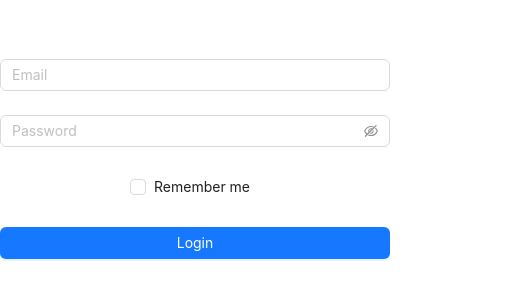
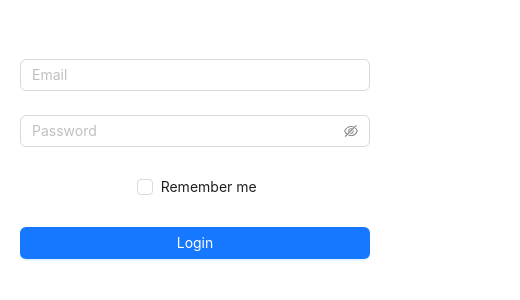
Before and after one commit to pallab99/daily-blog-client, a Next.js app: page /login in a window 390 px wide. Shown: the top 300 px of the page, 520 px wide, since content can reach past the window. Built offline with nearby package versions, Linux system fonts and the light colour scheme.

Commit message:
make responsive

```diff
--- a/app/globals.css
+++ b/app/globals.css
@@ -5,6 +5,12 @@
 }
 
 .container{
-    max-width: 1100px;
+    max-width: 970px;
     margin: auto;
 }
+@media only screen and (min-width: 300px) {
+    .container{
+        max-width: 350px;
+        margin: auto;
+    }
+}
--- a/app/login/index.css
+++ b/app/login/index.css
@@ -6,3 +6,13 @@
         width: 100%;
     }
 }
+@media only screen and (min-width: 300px) {
+    .form-div{
+        max-width: 350px;
+        margin: auto;
+        margin-top: 15%;
+        .ant-btn{
+            width: 100%;
+        }
+    }
+}
--- a/app/register/index.css
+++ b/app/register/index.css
@@ -6,3 +6,13 @@
         width: 100%;
     }
 }
+@media only screen and (min-width: 300px) {
+    .form-div{
+        max-width: 350px;
+        margin: auto;
+        margin-top: 15%;
+        .ant-btn{
+            width: 100%;
+        }
+    }
+}
```
Also changed, not shown: app/userDetails/index.css (+8 -0 lines).
